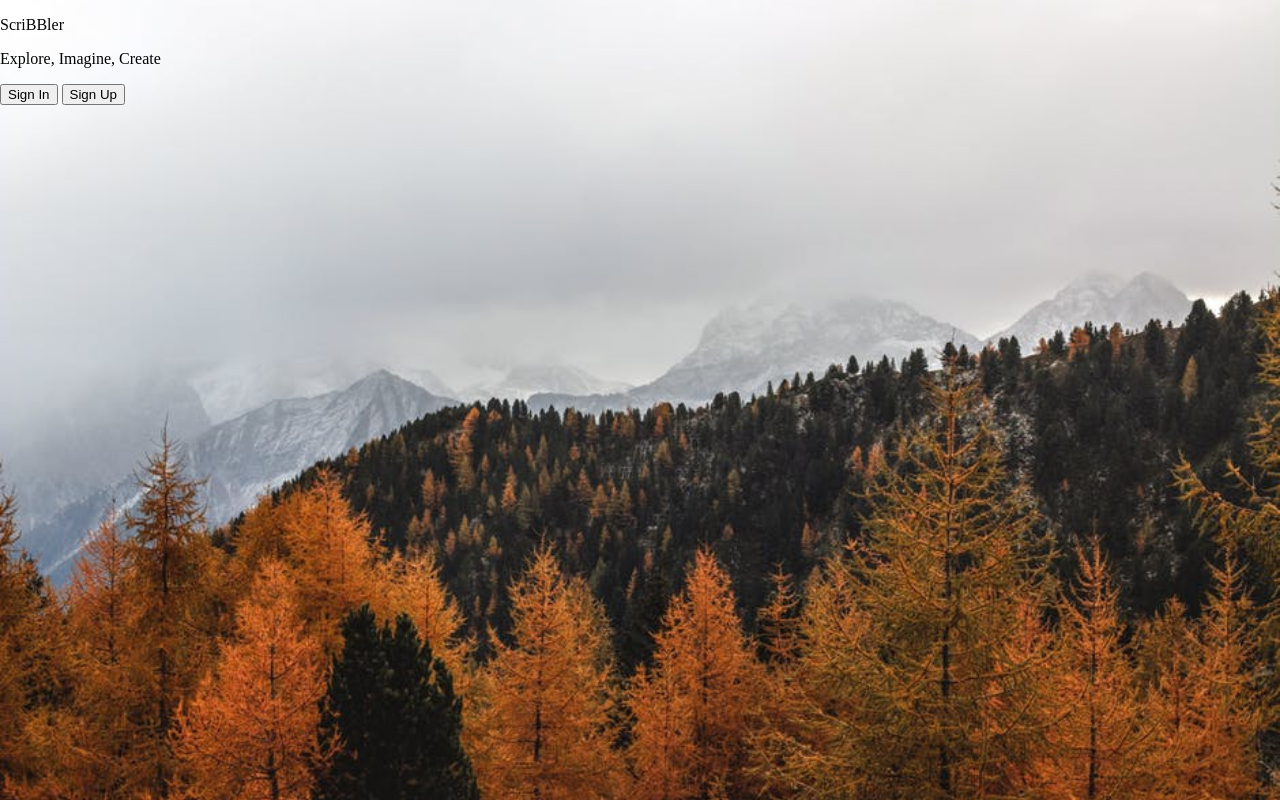
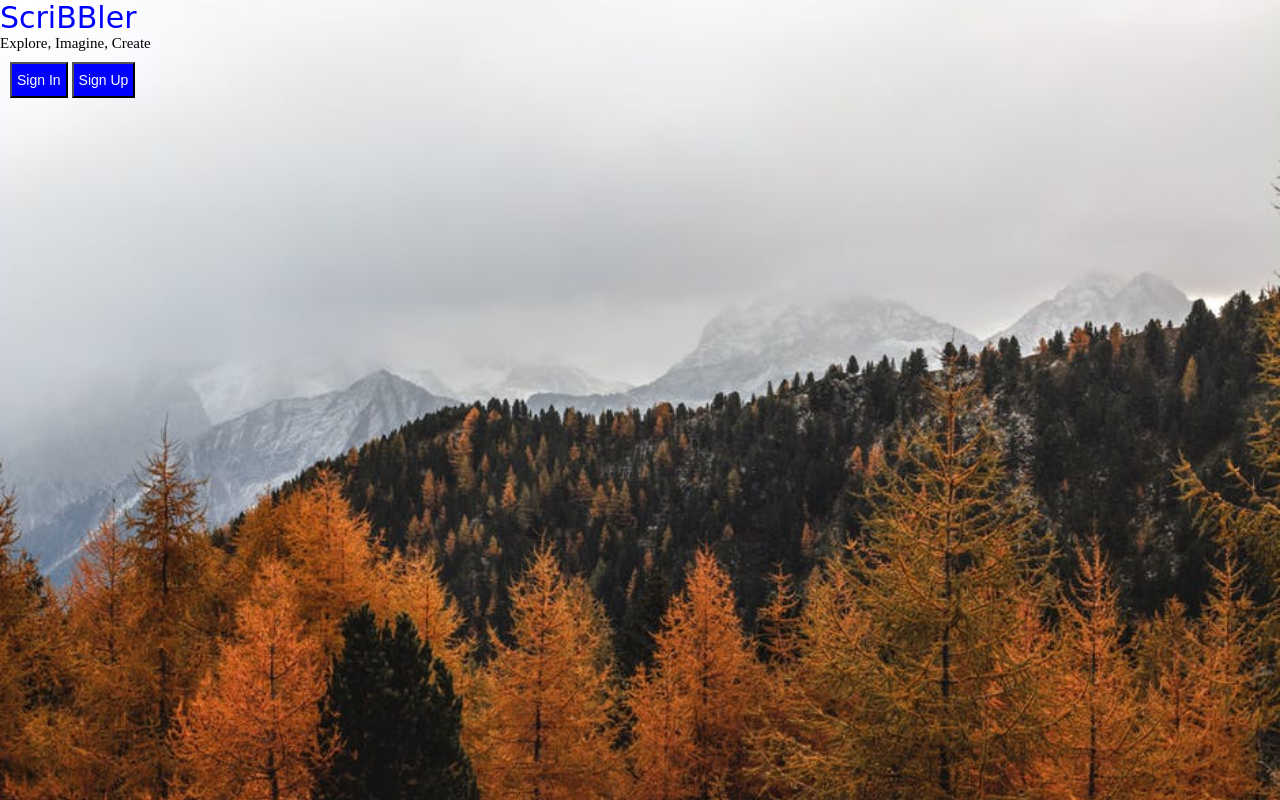
Before and after one commit to mpsnarang/ProjectScribbler, a plain HTML site: page index.html in a window 1280 px wide. Drawn offline with Linux system fonts and the light colour scheme; a web font is replaced by a local one.

Commit message:
changes in index.jss for blue buttons, sub title and main title

```diff
--- a/styles/index.css
+++ b/styles/index.css
@@ -9,3 +9,44 @@ html {
     -o-background-size: cover;
     background-size: cover;
 }
+
+.header{
+    display: flex;
+    flex-direction: row;
+    justify-content: space-between;
+    margin: 10px;
+}
+
+.class-title-container{
+    display: flex;
+    flex-direction: column;
+    justify-content: space-between;
+}
+.class-title{
+    font-family: 'Montez', cursive;
+    font-size: 30px;
+    color: blue;
+    margin: 0;
+}
+
+.class-sub-title{
+    font-family: 'Ubuntu Mono';
+    font-size: 15px;
+    color: black;
+    margin: 0;
+}
+
+.class-login-buttons-container{
+    padding: 10px;
+}
+
+.class-blue-button{
+    background-color: blue;
+    padding-top: 8px;
+    padding-bottom: 8px;
+    padding-right: 5px;
+    padding-left:5px;
+    color:white;
+    font-family: 'Ubuntu Condensed', sans-serif;
+    font-size: 14px;
+}
```
